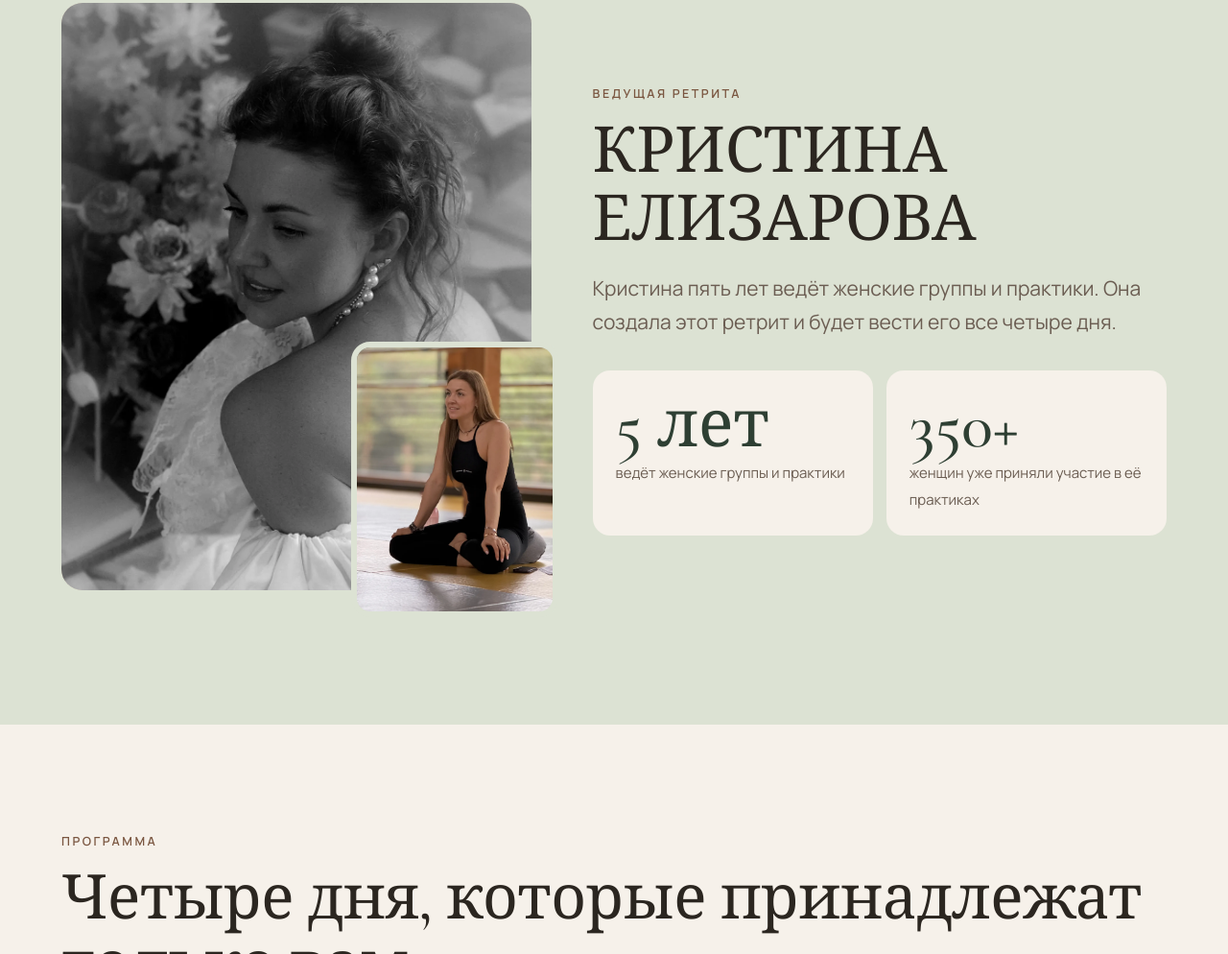
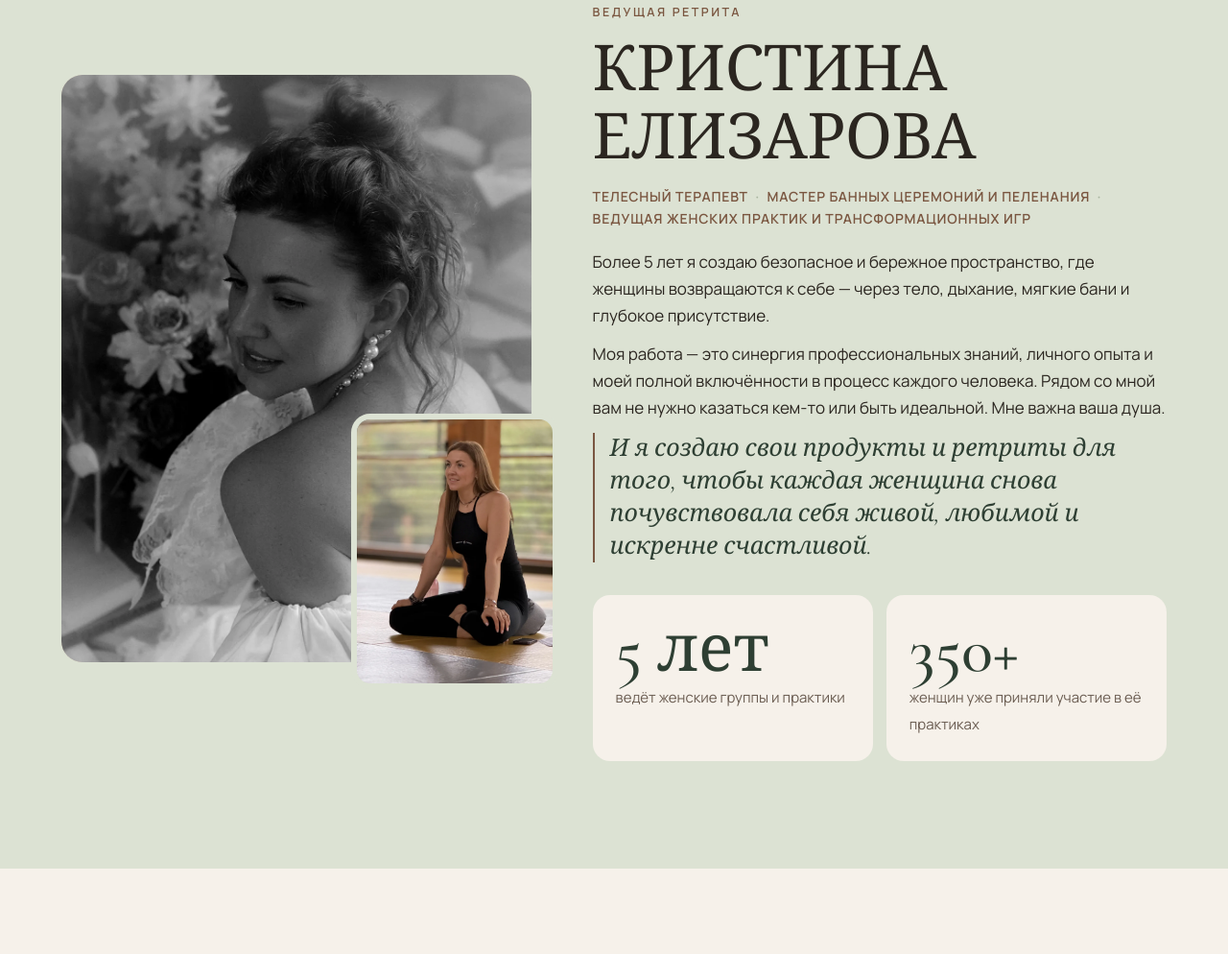
Before and after one commit to v9998723051-source/mill, a plain HTML site: page index.html in a window 1280 px wide. Shown: the part 10136-11130 px from the top of the page at 96% size. Drawn offline with nearby package versions, Linux system fonts and the light colour scheme; a web font is replaced by a local one.

Commit message:
Блок «Об авторе»: описание Кристины
Co-Authored-By: Claude Opus 5.5 <noreply@anthropic.com>
Claude-Session: https://claude.ai/code/session_01VWjbQkDcaSGrw5SrNYP2bc

```diff
--- a/index.html
+++ b/index.html
@@ -414,6 +414,10 @@ p.final-lines{display:block;max-width:720px;line-height:1.7}
 .ask-btn:hover{background:#1E96D4}
 .ask small{display:block;text-align:center;margin-top:8px;font-size:13px;color:var(--muted)}
 .ask-link{display:block;text-align:center;font-size:15px;font-weight:600;padding:6px;min-height:44px;line-height:32px}
+.host-roles{margin-top:14px;font-size:14px;letter-spacing:.06em;text-transform:uppercase;font-weight:600;color:var(--brown);line-height:1.6}
+.host-roles i{font-style:normal;color:var(--sage-d);margin:0 4px}
+.host-bio{margin-top:20px;display:flex;flex-direction:column;gap:12px;font-size:17px;color:var(--ink)}
+.host-quote{font-family:var(--serif);font-style:italic;font-size:clamp(21px,2.2vw,25px);line-height:1.35;color:var(--green);padding-left:16px;border-left:2px solid var(--brown)}
 /* responsive */
 @media (max-width:1024px){
   .prac-grid,.p-grid{grid-template-columns:repeat(2,minmax(0,1fr))}
@@ -639,7 +643,12 @@ p.final-lines{display:block;max-width:720px;line-height:1.7}
     <div class="rv">
       <div class="eyebrow">Ведущая ретрита</div>
       <h2>Кристина Елизарова</h2>
-      <p class="lead" style="margin-top:18px">Кристина пять лет ведёт женские группы и практики. Она создала этот ретрит и будет вести его все четыре дня.</p>
+      <p class="host-roles">Телесный терапевт <i>·</i> Мастер банных церемоний и&nbsp;пеленания <i>·</i> Ведущая женских практик и&nbsp;трансформационных игр</p>
+      <div class="host-bio">
+        <p>Более 5 лет я создаю безопасное и бережное пространство, где женщины возвращаются к себе — через тело, дыхание, мягкие бани и глубокое присутствие.</p>
+        <p>Моя работа — это синергия профессиональных знаний, личного опыта и моей полной включённости в процесс каждого человека. Рядом со мной вам не нужно казаться кем-то или быть идеальной. Мне важна ваша душа.</p>
+        <p class="host-quote">И я создаю свои продукты и ретриты для того, чтобы каждая женщина снова почувствовала себя живой, любимой и искренне счастливой.</p>
+      </div>
       <div class="stats">
         <div class="stat"><b>5 лет</b><span>ведёт женские группы и практики</span></div>
         <div class="stat"><b>350+</b><span>женщин уже приняли участие в её практиках</span></div>
```
